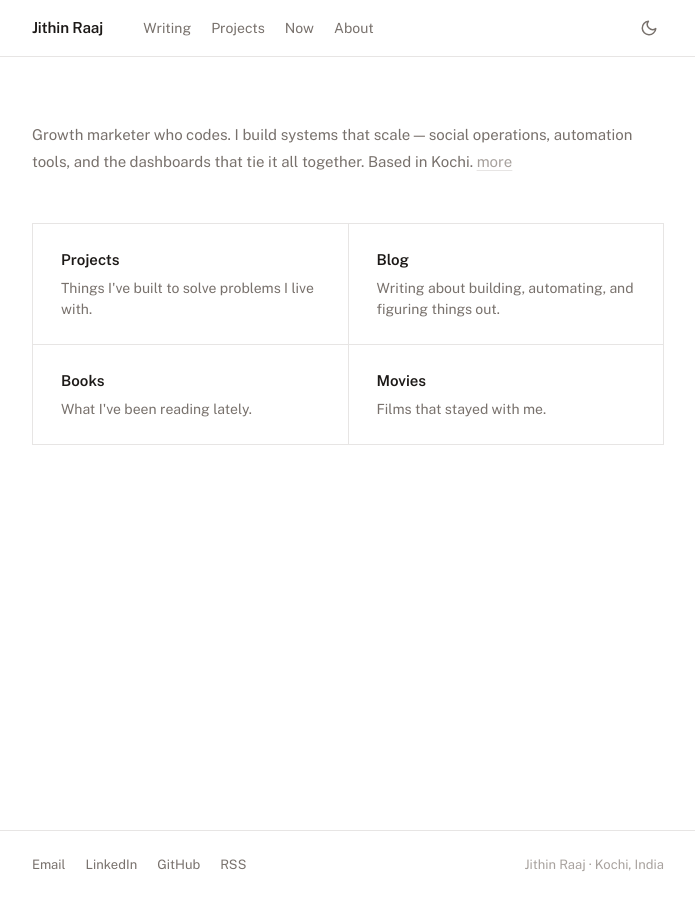
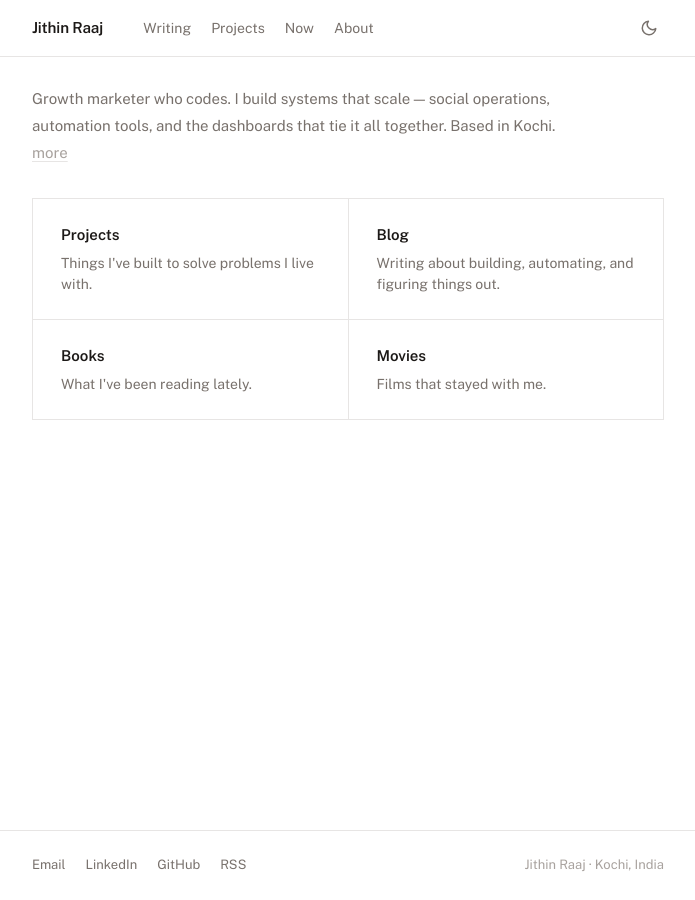
Before and after one commit to jithinrajtk/jithinrajtk.github.io, a Jekyll site: the page built from index.html, in a window 1280 px wide. Shown: the whole page, without its empty margins (292-987 px from the left). Built offline with Jekyll 4.4.1, drawn with Linux system fonts in a browser that asks for light colours.

Commit message:
Fix spacing: tighter top padding, constrained bio width

```diff
--- a/assets/css/main.css
+++ b/assets/css/main.css
@@ -204,11 +204,24 @@ img {
    =========================== */
 
 .home {
-  padding: 64px 0 80px;
+  padding: 28px 0 64px;
 }
 
 .home-intro {
-  margin-bottom: 48px;
+  margin-bottom: 32px;
+}
+
+.home-bio {
+  font-size: 1rem;
+  line-height: 1.75;
+  color: var(--text-muted);
+  max-width: 540px;
+}
+
+.home-bio a {
+  color: var(--text);
+  text-decoration: underline;
+  text-underline-offset: 3px;
 }
 
 /* More button */
```
